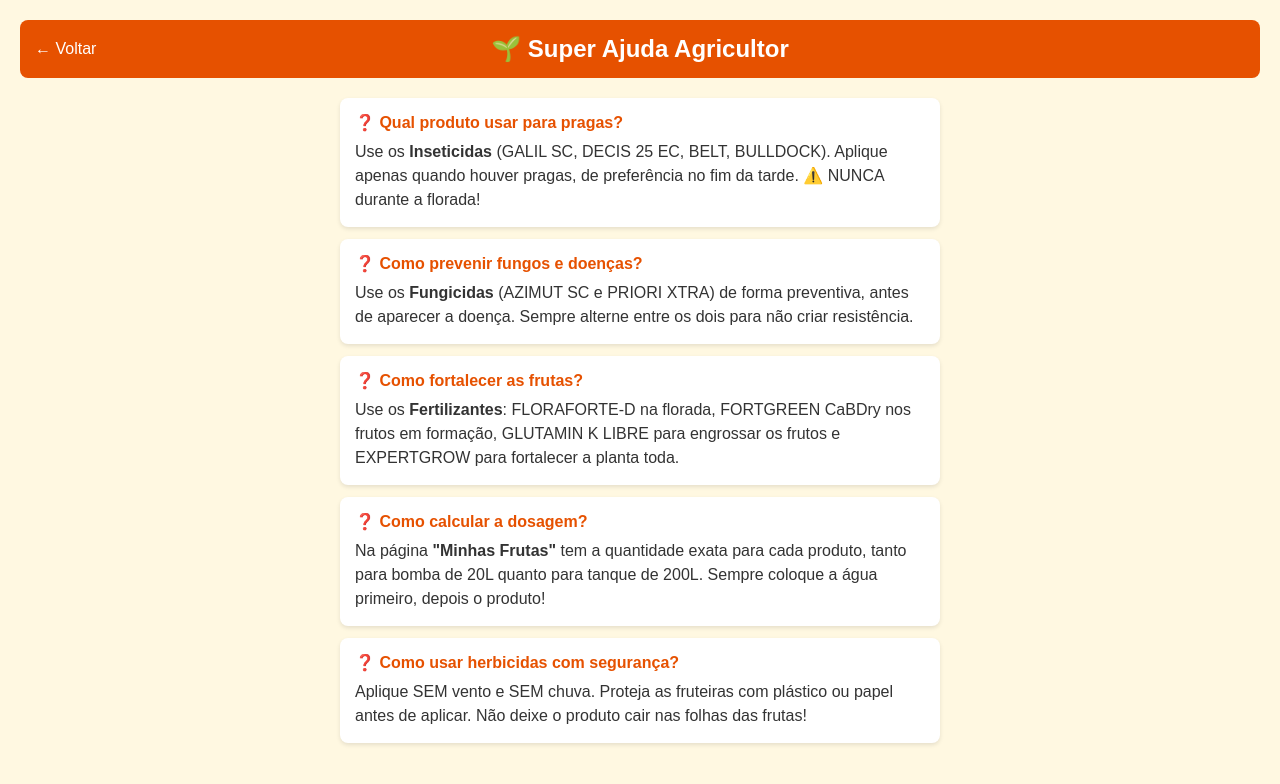
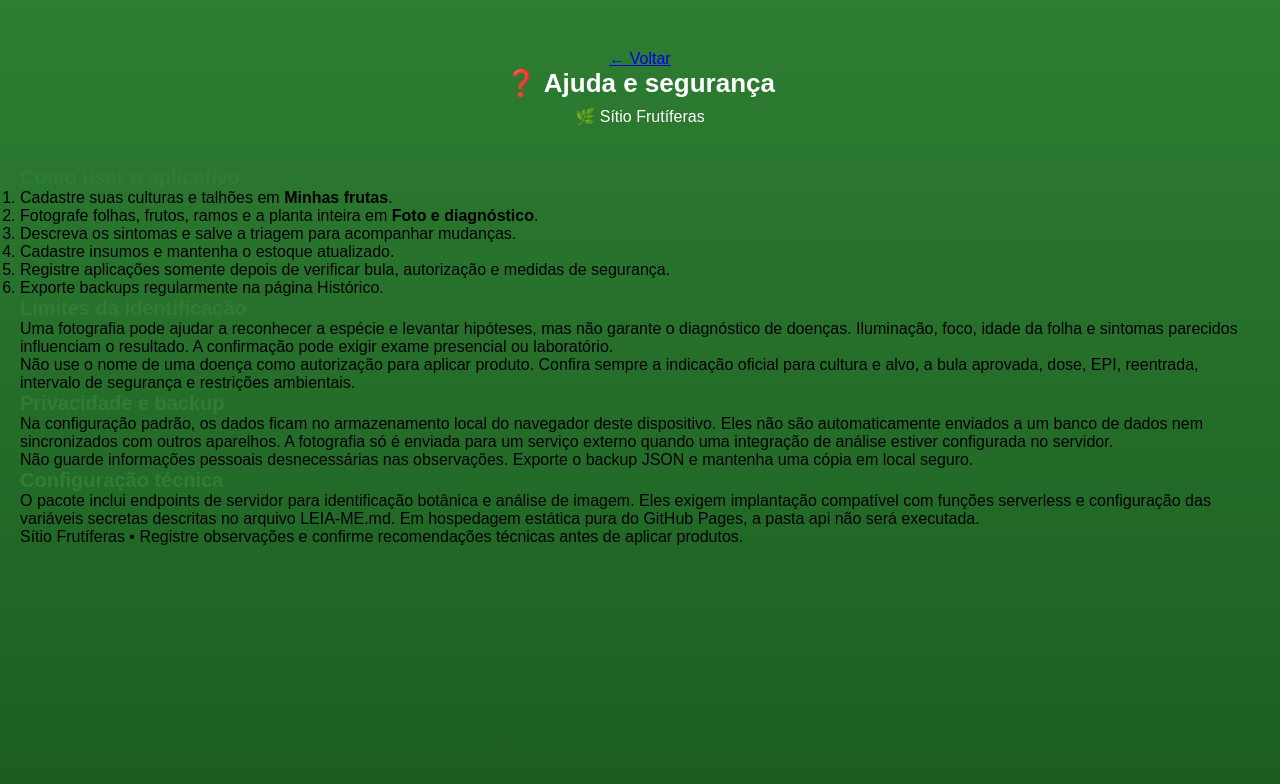
Before and after one commit to nandosarcondicionado-gif/sitio-frutiferas, a plain HTML site: page paginas/ajuda.html in a window 1280 px wide. Drawn offline with Linux system fonts and the light colour scheme.

Commit message:
Update ajuda.html

```diff
--- a/paginas/ajuda.html
+++ b/paginas/ajuda.html
@@ -1,46 +1,53 @@
-<!DOCTYPE html>
+<!doctype html>
 <html lang="pt-BR">
 <head>
-    <meta charset="UTF-8">
-    <meta name="viewport" content="width=device-width, initial-scale=1.0">
-    <title>Super Ajuda Agricultor - Sítio Frutíferas</title>
-    <style>
-        * { margin: 0; padding: 0; box-sizing: border-box; font-family: Arial, sans-serif; }
-        body { background: #fff8e1; padding: 20px; }
-        header { background: #e65100; color: white; padding: 15px; text-align: center; border-radius: 8px; position: relative; margin-bottom: 20px; }
-        .voltar { position: absolute; left: 15px; top: 50%; transform: translateY(-50%); color: white; text-decoration: none; }
-        .container { max-width: 600px; margin: 0 auto; }
-        .card { background: white; padding: 15px; border-radius: 8px; margin-bottom: 12px; box-shadow: 0 2px 4px rgba(0,0,0,0.1); }
-        .pergunta { font-weight: bold; margin-bottom: 8px; color: #e65100; }
-        .resposta { color: #333; line-height: 1.5; }
-    </style>
+<meta charset="utf-8">
+<meta name="viewport" content="width=device-width,initial-scale=1">
+<meta name="theme-color" content="#236b36">
+<title>❓ Ajuda e segurança — Sítio Frutíferas</title>
+<link rel="manifest" href="../manifest.json">
+<link rel="stylesheet" href="../css/estilo.css">
+<script defer src="../js/app.js"></script>
+<script defer src="../js/vazio.js"></script>
 </head>
 <body>
-    <header>
-        <a href="index.html" class="voltar">← Voltar</a>
-        <h2>🌱 Super Ajuda Agricultor</h2>
-    </header>
-    <div class="container">
-        <div class="card">
-            <div class="pergunta">❓ Qual produto usar para pragas?</div>
-            <div class="resposta">Use os <strong>Inseticidas</strong> (GALIL SC, DECIS 25 EC, BELT, BULLDOCK). Aplique apenas quando houver pragas, de preferência no fim da tarde. ⚠️ NUNCA durante a florada!</div>
-        </div>
-        <div class="card">
-            <div class="pergunta">❓ Como prevenir fungos e doenças?</div>
-            <div class="resposta">Use os <strong>Fungicidas</strong> (AZIMUT SC e PRIORI XTRA) de forma preventiva, antes de aparecer a doença. Sempre alterne entre os dois para não criar resistência.</div>
-        </div>
-        <div class="card">
-            <div class="pergunta">❓ Como fortalecer as frutas?</div>
-            <div class="resposta">Use os <strong>Fertilizantes</strong>: FLORAFORTE-D na florada, FORTGREEN CaBDry nos frutos em formação, GLUTAMIN K LIBRE para engrossar os frutos e EXPERTGROW para fortalecer a planta toda.</div>
-        </div>
-        <div class="card">
-            <div class="pergunta">❓ Como calcular a dosagem?</div>
-            <div class="resposta">Na página <strong>"Minhas Frutas"</strong> tem a quantidade exata para cada produto, tanto para bomba de 20L quanto para tanque de 200L. Sempre coloque a água primeiro, depois o produto!</div>
-        </div>
-        <div class="card">
-            <div class="pergunta">❓ Como usar herbicidas com segurança?</div>
-            <div class="resposta">Aplique SEM vento e SEM chuva. Proteja as fruteiras com plástico ou papel antes de aplicar. Não deixe o produto cair nas folhas das frutas!</div>
-        </div>
-    </div>
+<header><div class="head">
+<a href="../index.html">← Voltar</a>
+<h1>❓ Ajuda e segurança</h1>
+<span>🌿 Sítio Frutíferas</span>
+</div></header>
+<main class="wrap">
+<nav id="nav" class="nav" aria-label="Navegação"></nav>
+
+<section class="card">
+<h2>Como usar o aplicativo</h2>
+<ol>
+<li>Cadastre suas culturas e talhões em <strong>Minhas frutas</strong>.</li>
+<li>Fotografe folhas, frutos, ramos e a planta inteira em <strong>Foto e diagnóstico</strong>.</li>
+<li>Descreva os sintomas e salve a triagem para acompanhar mudanças.</li>
+<li>Cadastre insumos e mantenha o estoque atualizado.</li>
+<li>Registre aplicações somente depois de verificar bula, autorização e medidas de segurança.</li>
+<li>Exporte backups regularmente na página Histórico.</li>
+</ol>
+</section>
+
+<section class="card">
+<h2>Limites da identificação</h2>
+<p>Uma fotografia pode ajudar a reconhecer a espécie e levantar hipóteses, mas não garante o diagnóstico de doenças. Iluminação, foco, idade da folha e sintomas parecidos influenciam o resultado. A confirmação pode exigir exame presencial ou laboratório.</p>
+<p>Não use o nome de uma doença como autorização para aplicar produto. Confira sempre a indicação oficial para cultura e alvo, a bula aprovada, dose, EPI, reentrada, intervalo de segurança e restrições ambientais.</p>
+</section>
+
+<section class="card">
+<h2>Privacidade e backup</h2>
+<p>Na configuração padrão, os dados ficam no armazenamento local do navegador deste dispositivo. Eles não são automaticamente enviados a um banco de dados nem sincronizados com outros aparelhos. A fotografia só é enviada para um serviço externo quando uma integração de análise estiver configurada no servidor.</p>
+<p>Não guarde informações pessoais desnecessárias nas observações. Exporte o backup JSON e mantenha uma cópia em local seguro.</p>
+</section>
+
+<section class="card">
+<h2>Configuração técnica</h2>
+<p>O pacote inclui endpoints de servidor para identificação botânica e análise de imagem. Eles exigem implantação compatível com funções serverless e configuração das variáveis secretas descritas no arquivo <code>LEIA-ME.md</code>. Em hospedagem estática pura do GitHub Pages, a pasta <code>api</code> não será executada.</p>
+</section>
+</main>
+<footer>Sítio Frutíferas • Registre observações e confirme recomendações técnicas antes de aplicar produtos.</footer>
 </body>
 </html>
```
